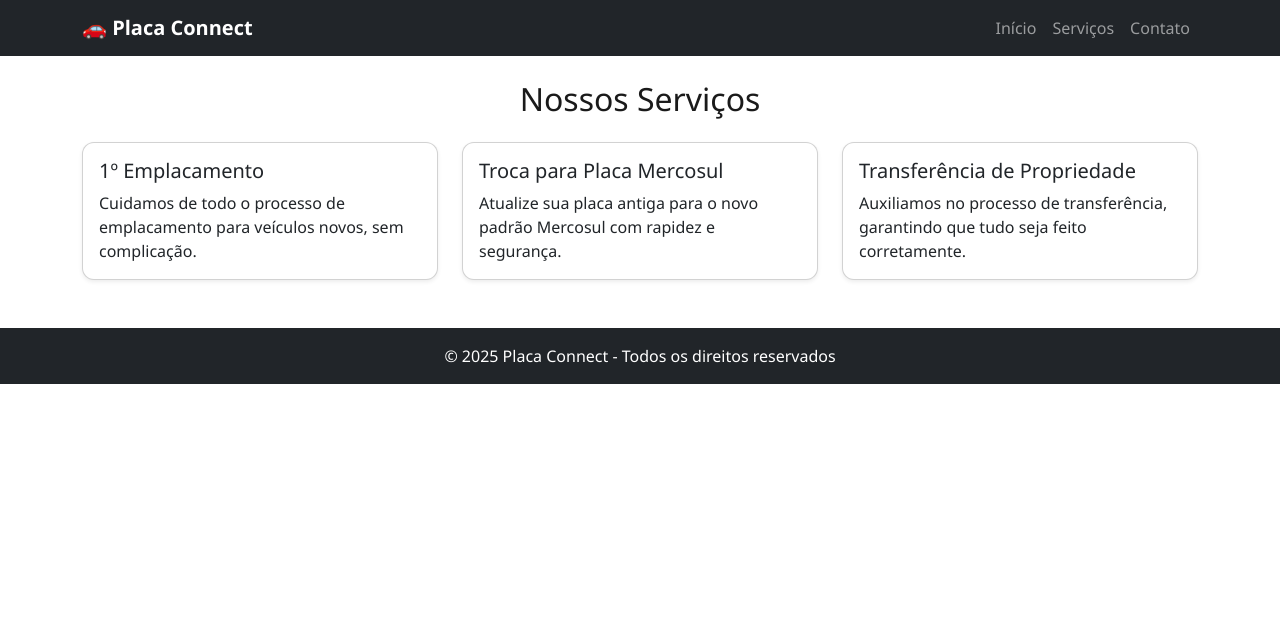
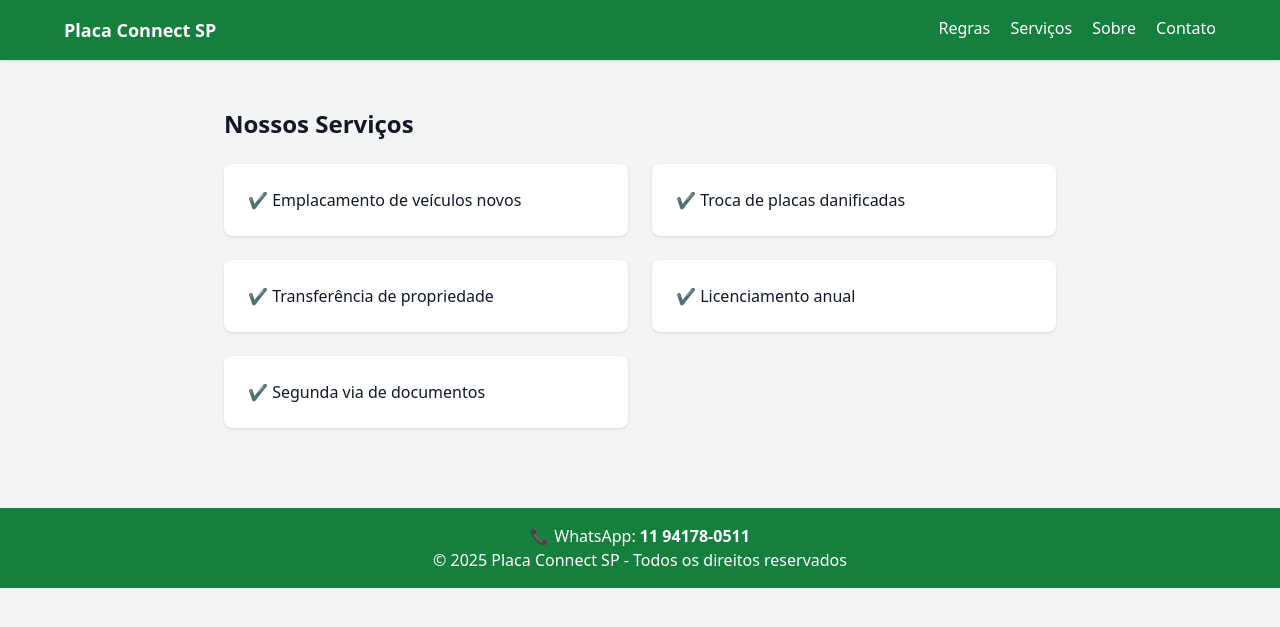
Before and after one commit to meu-projeto-flask/Placa-Connect-SP, a Flask app: page /servicos in a window 1280 px wide. Shown: the top 627 px of the page. Run offline with Flask 3, Linux system fonts and the light colour scheme; some libraries are stand-ins or nearby versions.

Commit message:
Add files via upload

```diff
--- a/app.py
+++ b/app.py
@@ -1,33 +1,68 @@
-from flask import Flask, render_template, request, redirect
+from flask import Flask, render_template, request, redirect, flash
+import sqlite3
+import os
 
 app = Flask(__name__)
+app.secret_key = "supersecretkey"
+
+# Configuração banco SQLite
+DB_PATH = os.path.join("data", "pedidos.db")
+WHATSAPP_NUMERO = "5511941780511"
+
+def init_db():
+    conn = sqlite3.connect(DB_PATH)
+    c = conn.cursor()
+    c.execute('''CREATE TABLE IF NOT EXISTS pedidos (
+                    id INTEGER PRIMARY KEY AUTOINCREMENT,
+                    nome TEXT,
+                    telefone TEXT,
+                    servico TEXT,
+                    mensagem TEXT
+                )''')
+    conn.commit()
+    conn.close()
+
+def salvar_pedido(nome, telefone, servico, mensagem):
+    conn = sqlite3.connect(DB_PATH)
+    c = conn.cursor()
+    c.execute("INSERT INTO pedidos (nome, telefone, servico, mensagem) VALUES (?, ?, ?, ?)",
+              (nome, telefone, servico, mensagem))
+    conn.commit()
+    conn.close()
 
 @app.route("/")
-def home():
-    return render_template("index.html", title="Início")
+def index():
+    return render_template("index.html")
+
+@app.route("/regras-emplacamento")
+def regras():
+    return render_template("regras.html")
 
 @app.route("/servicos")
 def servicos():
-    return render_template("servicos.html", title="Serviços")
+    return render_template("servicos.html")
 
-@app.route("/contato", methods=["GET", "POST"])
+@app.route("/sobre")
+def sobre():
+    return render_template("sobre.html")
+
+@app.route("/contato")
 def contato():
-    if request.method == "POST":
-        nome = request.form["nome"]
-        telefone = request.form["telefone"]
-        mensagem = request.form["mensagem"]
-        numero = "5511941780511"
-        texto = f"Olá, meu nome é {nome}. Telefone: {telefone}. Mensagem: {mensagem}"
-        return redirect(f"https://wa.me/{numero}?text={texto}")
-    return render_template("contato.html", title="Contato")
+    return render_template("contato.html")
 
-@app.route("/sitemap.xml")
-def sitemap():
-    return render_template("sitemap.xml"), 200, {"Content-Type": "application/xml"}
+@app.route("/enviar", methods=["POST"])
+def enviar():
+    nome = request.form.get("nome")
+    telefone = request.form.get("telefone")
+    servico = request.form.get("servico")
+    mensagem = request.form.get("mensagem")
 
-@app.route("/robots.txt")
-def robots():
-    return app.send_static_file("robots.txt")
+    salvar_pedido(nome, telefone, servico, mensagem)
+    flash("Pedido enviado com sucesso! Entraremos em contato pelo WhatsApp.")
+
+    wa_text = f"Olá, meu nome é {nome}. Gostaria de {servico}. Telefone: {telefone}. Mensagem: {mensagem}"
+    return redirect(f"https://wa.me/{WHATSAPP_NUMERO}?text={wa_text}")
 
 if __name__ == "__main__":
-    app.run(debug=True)
+    init_db()
+    app.run(host="0.0.0.0", port=5000)
--- a/requirements.txt
+++ b/requirements.txt
@@ -1,2 +1,2 @@
 Flask==2.3.2
-gunicorn
+gunicorn==21.2.0
--- /dev/null
+++ b/robots.txt
@@ -0,0 +1,3 @@
+User-agent: *
+Allow: /
+Sitemap: https://placa-connect-sp.onrender.com/sitemap.xml
--- a/templates/base.html
+++ b/templates/base.html
@@ -1,46 +1,38 @@
 <!DOCTYPE html>
-<html lang="pt-br">
+<html lang="pt-BR">
 <head>
   <meta charset="UTF-8">
   <meta name="viewport" content="width=device-width, initial-scale=1.0">
-  <title>{{ title }} | Placa Connect</title>
-  <meta name="description" content="Placa Connect - Serviço rápido e confiável de emplacamento de carros e motos. Facilitamos o processo de placas Mercosul e transferências.">
-  <meta name="keywords" content="placa, emplacamento, placa mercosul, carro, moto, transferência, Detran, São Paulo">
-  <meta name="author" content="Placa Connect">
-  <meta property="og:title" content="Placa Connect - Emplacamento sem dor de cabeça">
-  <meta property="og:description" content="Facilitamos o emplacamento do seu carro ou moto em São Paulo. Rápido, seguro e sem burocracia.">
-  <meta property="og:url" content="https://placa-connect-sp.onrender.com">
-  <meta property="og:type" content="website">
-  <meta property="og:image" content="{{ url_for('static', filename='img/logo.png') }}">
-  <link rel="icon" href="{{ url_for('static', filename='img/logo.png') }}">
-  <link href="https://cdn.jsdelivr.net/npm/bootstrap@5.3.0/dist/css/bootstrap.min.css" rel="stylesheet">
-  <link rel="stylesheet" href="{{ url_for('static', filename='css/style.css') }}">
+  <title>Placa Connect SP</title>
+  <script src="https://cdn.tailwindcss.com"></script>
 </head>
-<body>
-  <nav class="navbar navbar-expand-lg navbar-dark bg-dark">
-    <div class="container">
-      <a class="navbar-brand fw-bold" href="/">🚗 Placa Connect</a>
-      <button class="navbar-toggler" type="button" data-bs-toggle="collapse" data-bs-target="#nav">
-        <span class="navbar-toggler-icon"></span>
-      </button>
-      <div class="collapse navbar-collapse" id="nav">
-        <ul class="navbar-nav ms-auto">
-          <li class="nav-item"><a class="nav-link" href="/">Início</a></li>
-          <li class="nav-item"><a class="nav-link" href="/servicos">Serviços</a></li>
-          <li class="nav-item"><a class="nav-link" href="/contato">Contato</a></li>
-        </ul>
+<body class="bg-gray-100 text-gray-900">
+  <header class="bg-green-700 text-white p-4 shadow">
+    <nav class="max-w-6xl mx-auto flex justify-between">
+      <a href="/" class="font-bold text-lg">Placa Connect SP</a>
+      <div class="space-x-4">
+        <a href="/regras-emplacamento">Regras</a>
+        <a href="/servicos">Serviços</a>
+        <a href="/sobre">Sobre</a>
+        <a href="/contato">Contato</a>
       </div>
-    </div>
-  </nav>
+    </nav>
+  </header>
 
-  <main class="container mt-4">
+  <main class="max-w-6xl mx-auto p-4">
+    {% with messages = get_flashed_messages() %}
+      {% if messages %}
+        <div class="bg-green-100 border border-green-400 text-green-700 px-4 py-3 rounded mb-4">
+          {{ messages[0] }}
+        </div>
+      {% endif %}
+    {% endwith %}
     {% block content %}{% endblock %}
   </main>
 
-  <footer class="bg-dark text-white text-center py-3 mt-5">
-    © 2025 Placa Connect - Todos os direitos reservados
+  <footer class="bg-green-700 text-white text-center p-4 mt-8">
+    <p>📞 WhatsApp: <a href="https://wa.me/5511941780511" class="font-bold">11 94178-0511</a></p>
+    <p>© 2025 Placa Connect SP - Todos os direitos reservados</p>
   </footer>
-
-  <script src="https://cdn.jsdelivr.net/npm/bootstrap@5.3.0/dist/js/bootstrap.bundle.min.js"></script>
 </body>
 </html>
--- a/templates/servicos.html
+++ b/templates/servicos.html
@@ -1,30 +1,13 @@
 {% extends "base.html" %}
 {% block content %}
-<h2 class="text-center mb-4">Nossos Serviços</h2>
-<div class="row g-4">
-  <div class="col-md-4">
-    <div class="card shadow-sm">
-      <div class="card-body">
-        <h5 class="card-title">1º Emplacamento</h5>
-        <p class="card-text">Cuidamos de todo o processo de emplacamento para veículos novos, sem complicação.</p>
-      </div>
-    </div>
-  </div>
-  <div class="col-md-4">
-    <div class="card shadow-sm">
-      <div class="card-body">
-        <h5 class="card-title">Troca para Placa Mercosul</h5>
-        <p class="card-text">Atualize sua placa antiga para o novo padrão Mercosul com rapidez e segurança.</p>
-      </div>
-    </div>
-  </div>
-  <div class="col-md-4">
-    <div class="card shadow-sm">
-      <div class="card-body">
-        <h5 class="card-title">Transferência de Propriedade</h5>
-        <p class="card-text">Auxiliamos no processo de transferência, garantindo que tudo seja feito corretamente.</p>
-      </div>
-    </div>
-  </div>
-</div>
+<section class="p-8 max-w-4xl mx-auto">
+  <h1 class="text-2xl font-bold mb-6">Nossos Serviços</h1>
+  <ul class="grid grid-cols-1 md:grid-cols-2 gap-6">
+    <li class="bg-white p-6 rounded-lg shadow">✔ Emplacamento de veículos novos</li>
+    <li class="bg-white p-6 rounded-lg shadow">✔ Troca de placas danificadas</li>
+    <li class="bg-white p-6 rounded-lg shadow">✔ Transferência de propriedade</li>
+    <li class="bg-white p-6 rounded-lg shadow">✔ Licenciamento anual</li>
+    <li class="bg-white p-6 rounded-lg shadow">✔ Segunda via de documentos</li>
+  </ul>
+</section>
 {% endblock %}
```
Also changed, not shown: sitemap.xml (added, +18 -0 lines), templates/contato.html (+16 -16 lines), templates/index.html (+5 -6 lines), templates/regras.html (added, +13 -0 lines), templates/sobre.html (added, +8 -0 lines).
